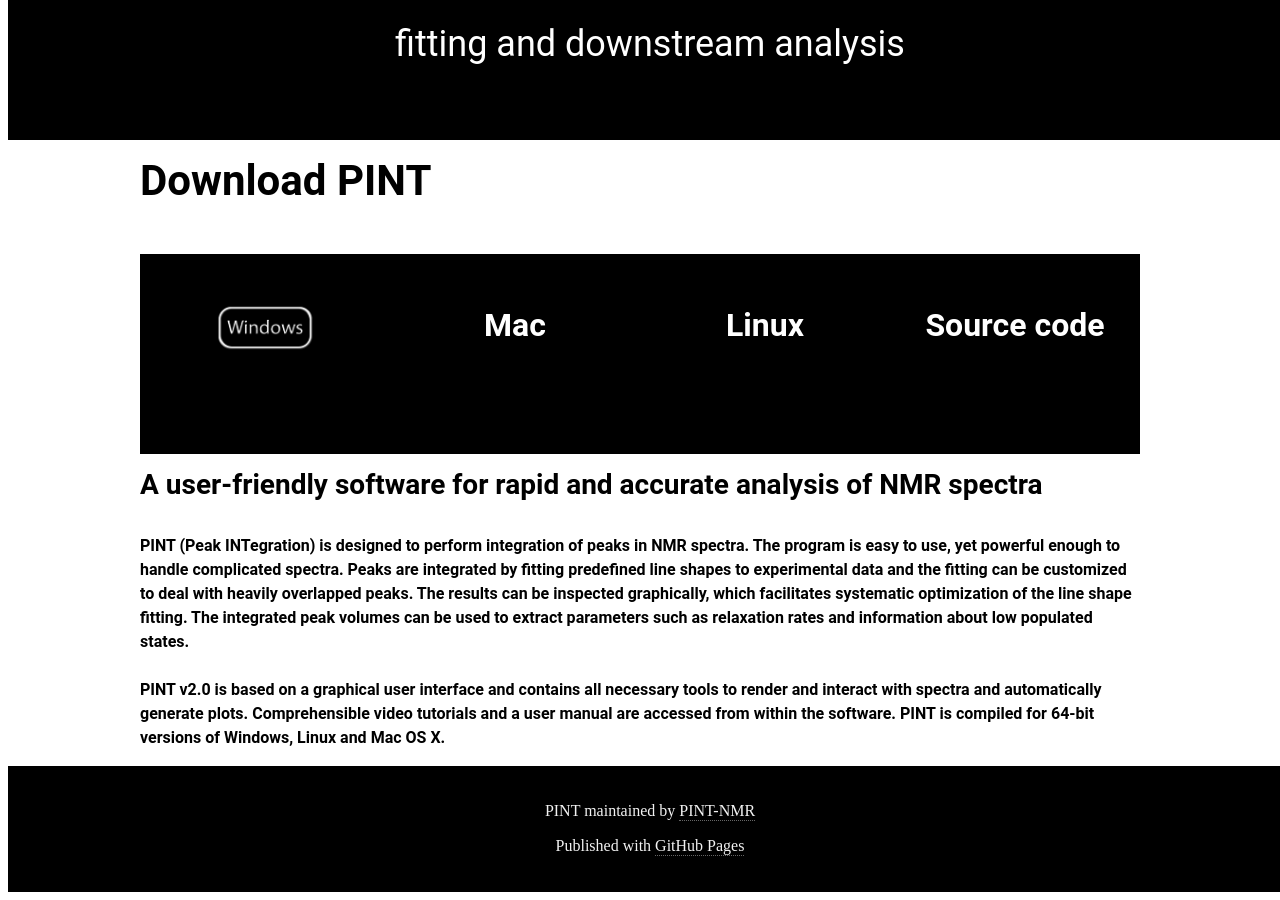
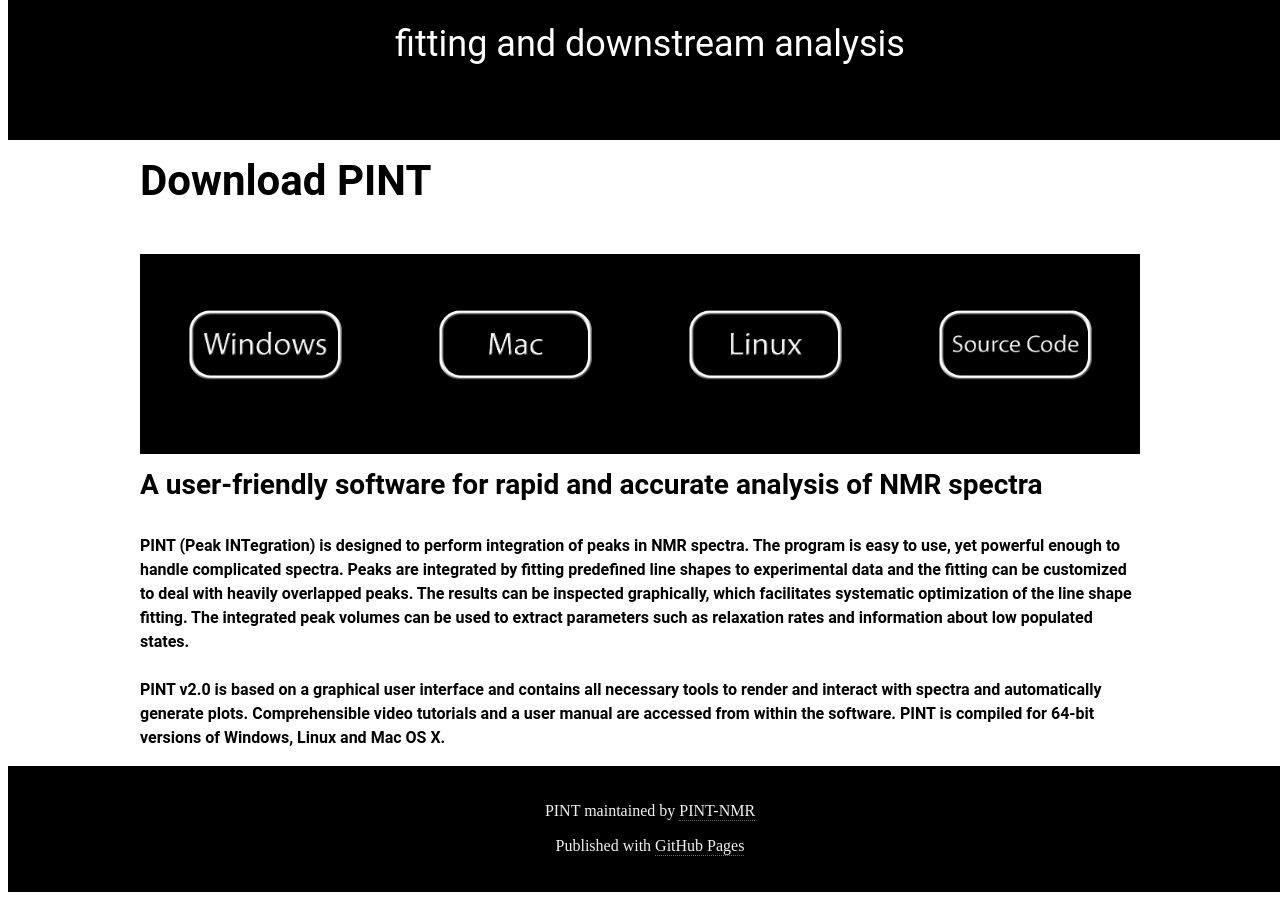
Before and after one commit to PINT-NMR/PINT, a Jekyll site: the page built from README.md, in a window 1280 px wide and 900 px high, scrolled down 588 px. Built offline with Jekyll 4.4.1, drawn with Linux system fonts in a browser that asks for light colours; our own code applies the rules of GitHub Pages for plain Markdown files; the repository's description, which GitHub fills in, is left out.

Commit message:
Update default.html

```diff
--- a/_layouts/default.html
+++ b/_layouts/default.html
@@ -28,22 +28,22 @@
   <div class="main-container">
   <div class="fixer-container">
 <div class="container">
-  <p class="title"><img src="images/windows_normal.png" height= "55px" width="110px"></p>
+  <p class="title"><img src="images/windows_normal.png" height= "90px" width="180px"></p>
   <div class="overlay"></div>
   <div class="button"><a href="https://github.com/PINT-NMR/PINT/releases/download/v2.0/PINT_v2_windows_x86_64.zip"> Download </a></div>
 </div>
 <div class="container">
-  <p class="title">Mac</p>
+  <p class="title"><img src="images/mac_normal.png" height= "90px" width="180px"></p>
   <div class="overlay"></div>
   <div class="button"><a href="https://github.com/PINT-NMR/PINT/releases/download/v2.0/PINT_v2_mac_x86_64.dmg"> Download </a></div>
 </div>
 <div class="container">
-  <p class="title">Linux</p>
+  <p class="title"><img src="images/linux_normal.png" height= "90px" width="180px"></p>
   <div class="overlay"></div>
   <div class="button"><a href="https://github.com/PINT-NMR/PINT/releases/download/v2.0/PINT_v2_linux_x86_64.tar.gz"> Download </a></div>
 </div>
 <div class="container">
-  <p class="title">Source code</p>
+  <p class="title"><img src="images/source_normal.png" height= "90px" width="180px"></p>
   <div class="overlay"></div>
   <div class="button"><a href="https://github.com/PINT-NMR/PINT/archive/v2.0.zip"> Download </a></div>
 </div>
```
